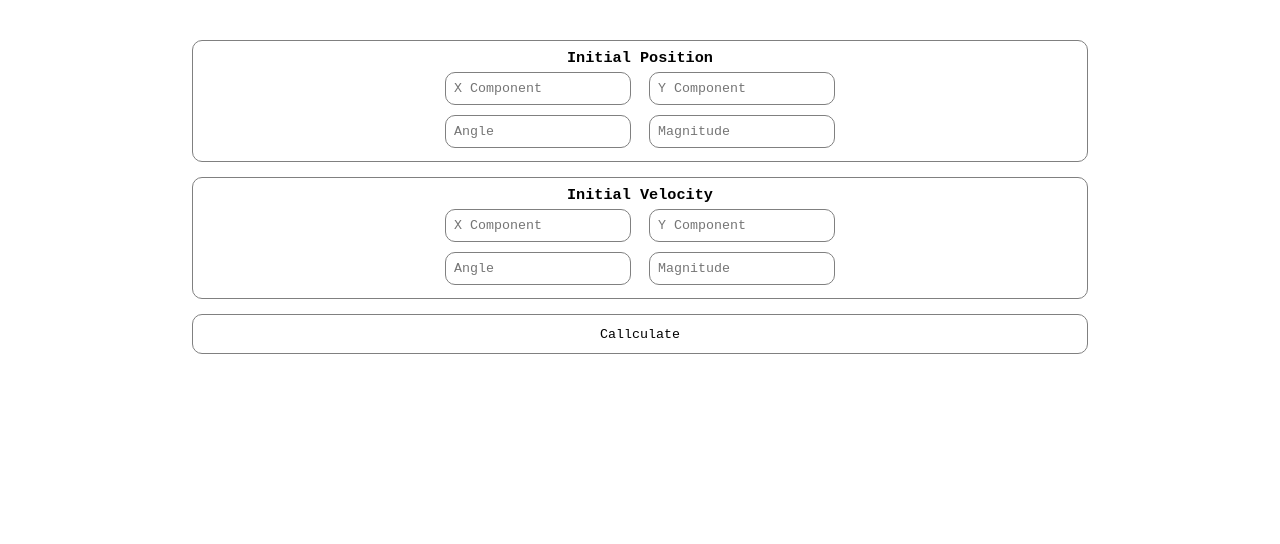
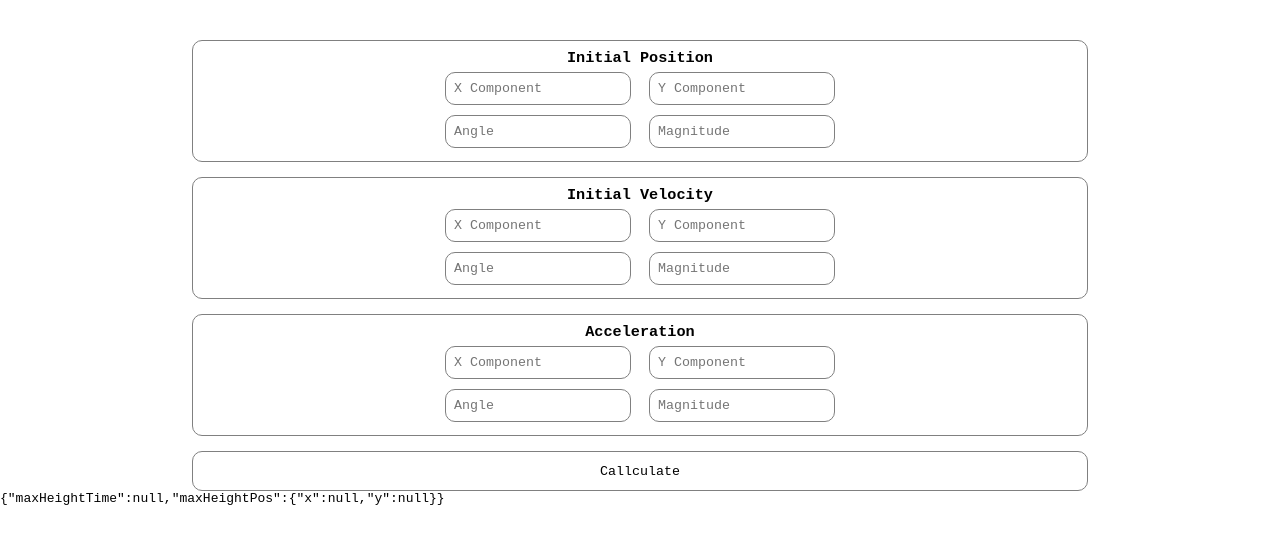
Before and after one commit to SmashMineGame/PhysicsCalculator, a plain HTML site: page index.html in a window 1280 px wide. Both pictures are taken after a click on the button "Callculate". Drawn offline with nearby package versions, Linux system fonts and the light colour scheme.

Commit message:
calcuations done

```diff
--- a/index.html
+++ b/index.html
@@ -17,6 +17,7 @@
 		<button class="calc-btn" onclick="calculate()">Callculate</button>
 	</div>
 
+	<div id="output"></div>
 
 
 	<template id="template-vector-input">
--- a/script.js
+++ b/script.js
@@ -8,9 +8,9 @@ class Vector {
 
 	get deg() { return Math.atan(this.y / this.x) }
 
-	add(v) { return new Vector(v.x + this.x, v.y + this.x) }
+	add(v) { return new Vector(v.x + this.x, v.y + this.y) }
 
-	sub(v) { return new Vector(v.x - this.x, v.y - this.x) }
+	sub(v) { return new Vector(v.x - this.x, v.y - this.y) }
 
 	mul(n) { return new Vector(this.x * n, this.y * n) }
 
@@ -20,11 +20,12 @@ class Vector {
 }
 
 class Particle {
-	constructor(iniVel = new Vector(), iniPos = new Vector()) {
+	constructor(iniPos = new Vector(), iniVel = new Vector()) {
 		this.iniPos = iniPos;
 		this.iniVel = iniVel;
 
 		this.forces = [];
+		this.acc = new Vector();
 	}
 
 	addForce(f) {
@@ -34,24 +35,58 @@ class Particle {
 
 	updateAcc() {
 		var acc = new Vector();
-		this.forces.forEach(vec => acc.add(vec));
-		return acc;
+		this.forces.forEach(vec => acc = acc.add(vec));
+		this.acc = acc;
 	}
 
+	vel(t) {
+		return this.iniVel.add(this.acc.mul(t));
+	}
+
+	pos(t) {
+		var a = this.iniPos;
+		var b = this.iniVel.mul(t);
+		var c = this.acc.mul(t * t / 2);
+
+		return c.add(b.add(a));
+	}
+
+	maxHeightTime() {
+		return -this.iniVel.y / this.acc.y;
+	}
 }
 
 function getVector(el) {
 	var xCom = el.children("div.comp").children("input[name='Xcomp']").val();
 	var yCom = el.children("div.comp").children("input[name='Ycomp']").val();
+
 	var aTri = el.children("div.trig").children("input[name='Atrig']").val();
 	var mTri = el.children("div.trig").children("input[name='Mtrig']").val();
-	console.log(xCom);
+
+	if (!(xCom == "" || yCom == "")) return new Vector(xCom == "" ? 0 : +xCom, yCom == "" ? 0 : +yCom);
+	else if (!(aTri == "" || mTri == "")) return Vector.fromTrig(aTri == "" ? 0 : +aTri, mTri == "" ? 1 : +mTri);
+	else return new Vector();
 }
 
-var iniPos, iniVel;
+var iniPosEl, iniVelEl, accEl, output = {};
 
 function calculate() {
-	getVector(iniPos);
+	iniPos = getVector(iniPosEl);
+	iniVel = getVector(iniVelEl);
+
+	acc = getVector(accEl);
+
+	var particle = new Particle(iniPos, iniVel);
+	particle.addForce(acc);
+
+	output = {
+		maxHeightTime: particle.maxHeightTime(),
+		maxHeightPos: particle.pos(particle.maxHeightTime())
+	}
+
+	console.log(output);
+
+	$('#output').empty().append(JSON.stringify(output));
 }
 
 $(() => {
@@ -64,7 +99,8 @@ $(() => {
 
 
 
-	iniPos = createVectorInput("Initial Position");
-	iniVel = createVectorInput("Initial Velocity");
+	iniPosEl = createVectorInput("Initial Position");
+	iniVelEl = createVectorInput("Initial Velocity");
+	accEl = createVectorInput("Acceleration");
 
 });
```
